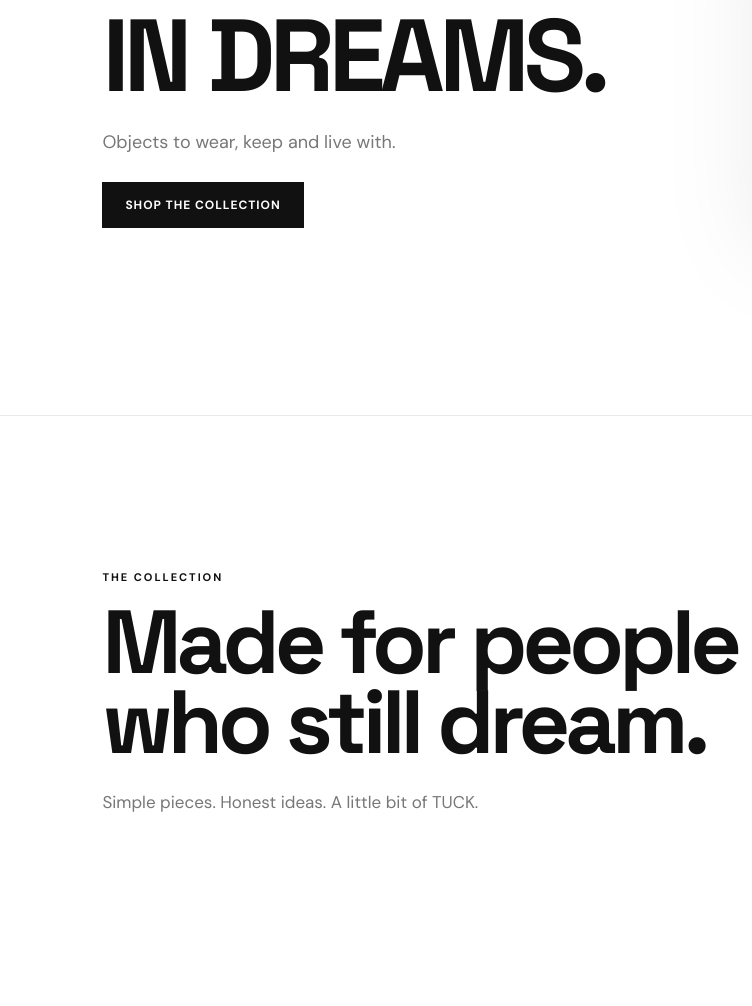
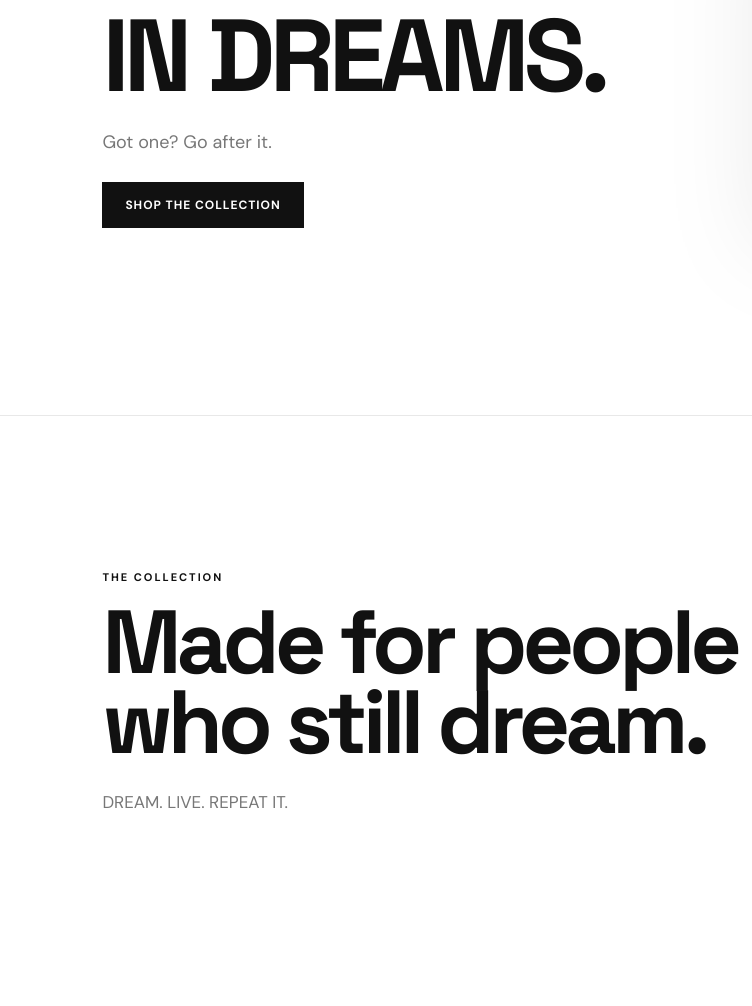
Before and after one commit to arayanlama/TUCK, a website: page index.html in a window 1280 px wide. Shown: the part 384-1390 px from the top of the page, 0-752 px from the left. Drawn offline with Linux system fonts and the light colour scheme.

Commit message:
Update index.html

```diff
--- a/index.html
+++ b/index.html
@@ -22,7 +22,7 @@
       <div class="hero-copy">
         <p class="eyebrow">TUCK</p>
         <h1>WE BELIEVE<br>IN DREAMS.</h1>
-        <p class="hero-text">Objects to wear, keep and live with.</p>
+        <p class="hero-text">Got one? Go after it.</p>
         <a class="button" href="#shop">Shop the collection</a>
       </div>
       <div class="hero-mark">
@@ -33,7 +33,7 @@
     <section class="intro">
       <p class="eyebrow">THE COLLECTION</p>
       <h2>Made for people<br>who still dream.</h2>
-      <p>Simple pieces. Honest ideas. A little bit of TUCK.</p>
+      <p>DREAM. LIVE. REPEAT IT.</p>
     </section>
 
     <section id="shop" class="shop">
```
